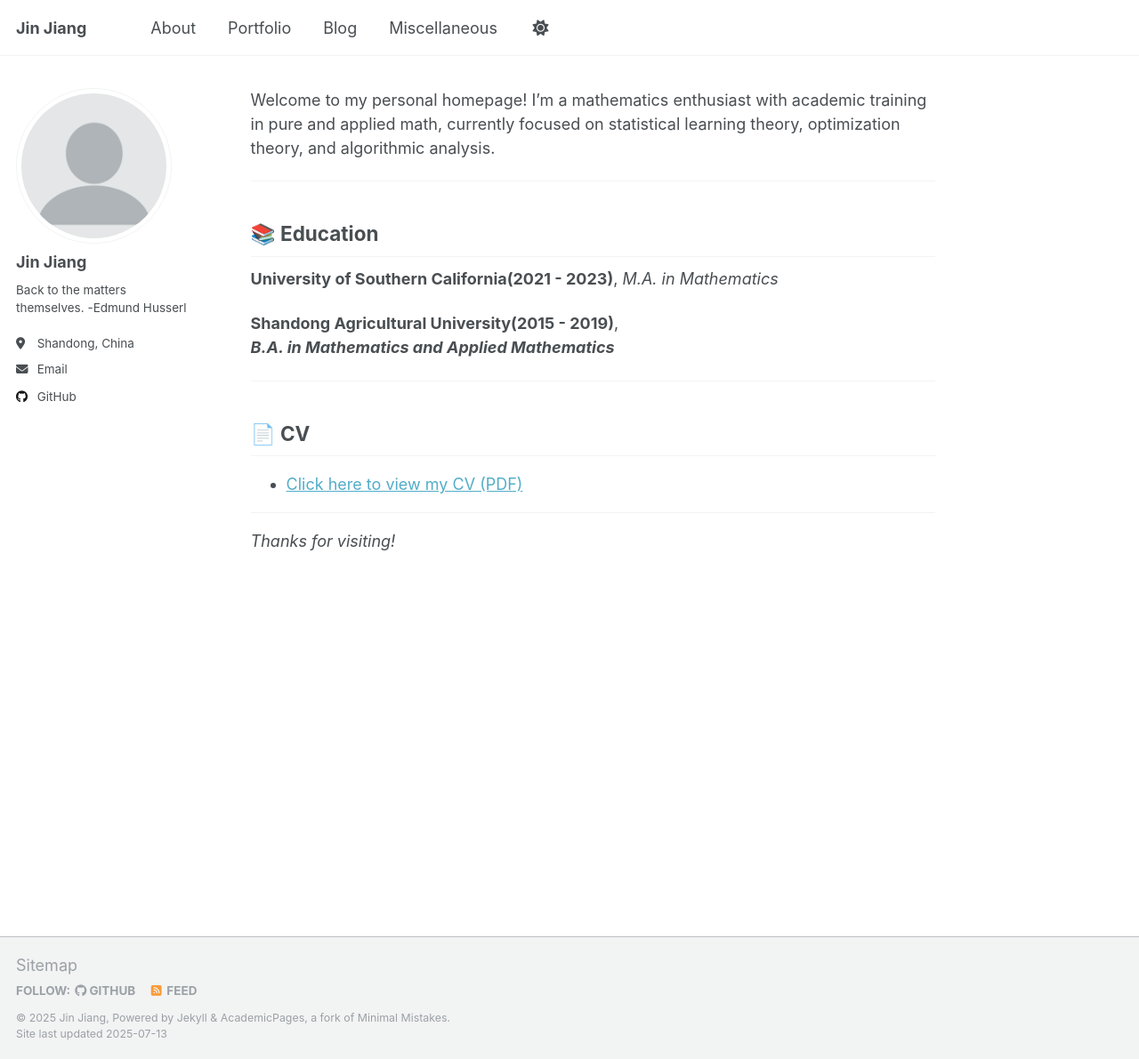
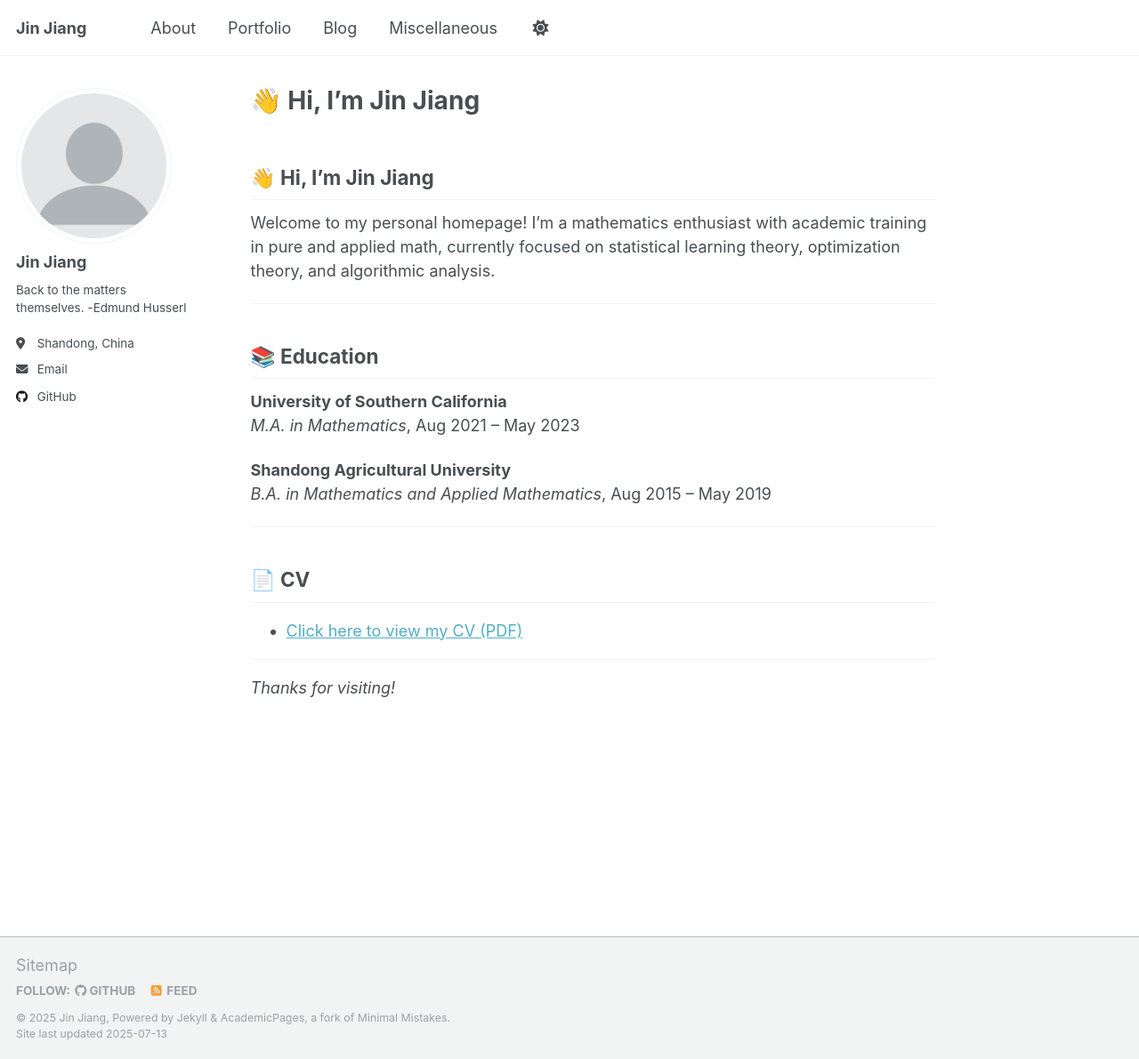
Before and after one commit to HollowolloH/hollowolloh.github.io, a Jekyll site: the page built from _pages/about.md, in a window 1280 px wide and 1191 px high. Shown: the whole window at 89% size. Built offline with Jekyll 4.4.1, drawn with Linux system fonts in a browser that asks for light colours; a script that is not in the unit is left out; our own code applies the rules of GitHub Pages for plain Markdown files.

Commit message:
Update about.md

```diff
--- a/_pages/about.md
+++ b/_pages/about.md
@@ -6,6 +6,8 @@
   - /about.html
 ---
 
+## 👋 Hi, I'm Jin Jiang
+
 Welcome to my personal homepage! I’m a mathematics enthusiast with academic training in pure and applied math, currently focused on statistical learning theory, optimization theory, and algorithmic analysis.
 
 
@@ -13,12 +15,12 @@
 
 ## 📚 Education
 
-**University of Southern California(2021 - 2023)**,
-_M.A. in Mathematics_
+**University of Southern California**
+_M.A. in Mathematics_, Aug 2021 – May 2023
 
 
-**Shandong Agricultural University(2015 - 2019)**,
-**_B.A. in Mathematics and Applied Mathematics_**
+**Shandong Agricultural University**
+_B.A. in Mathematics and Applied Mathematics_, Aug 2015 – May 2019
 
 ---
 
```
